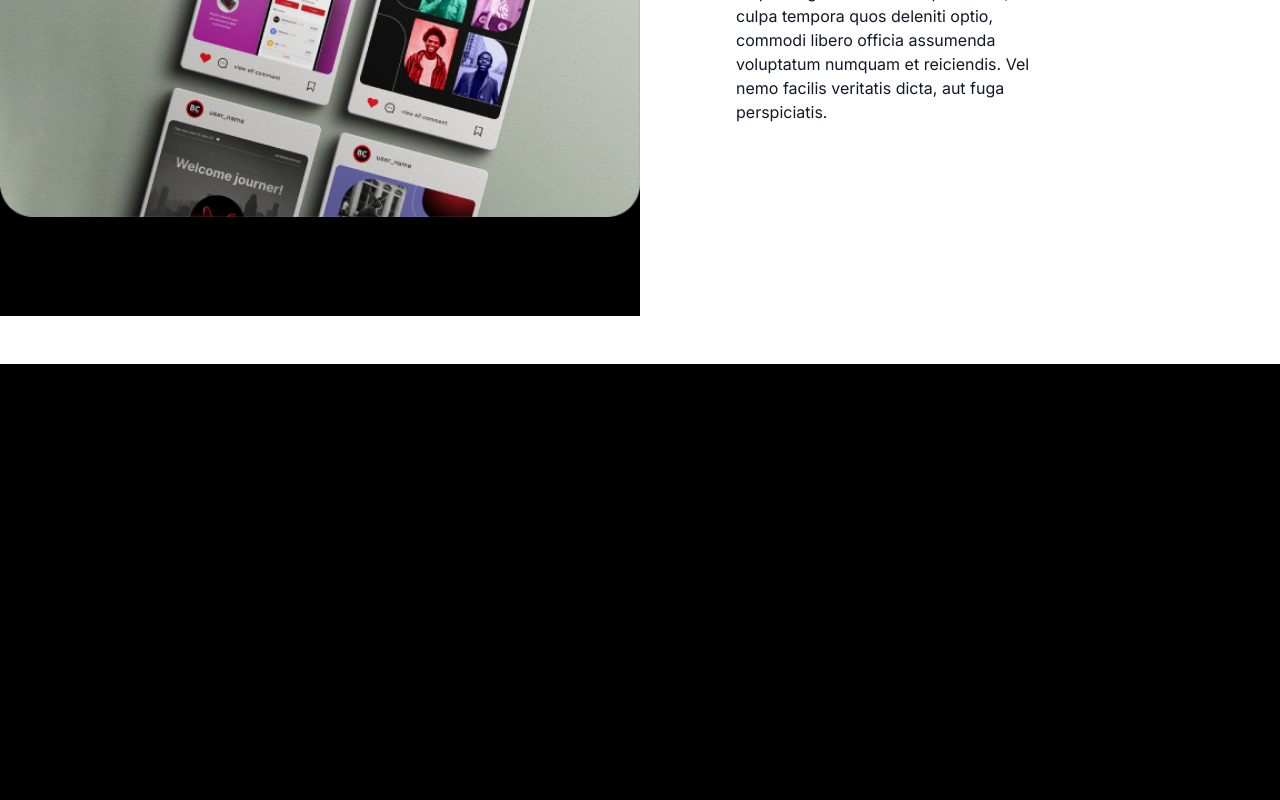
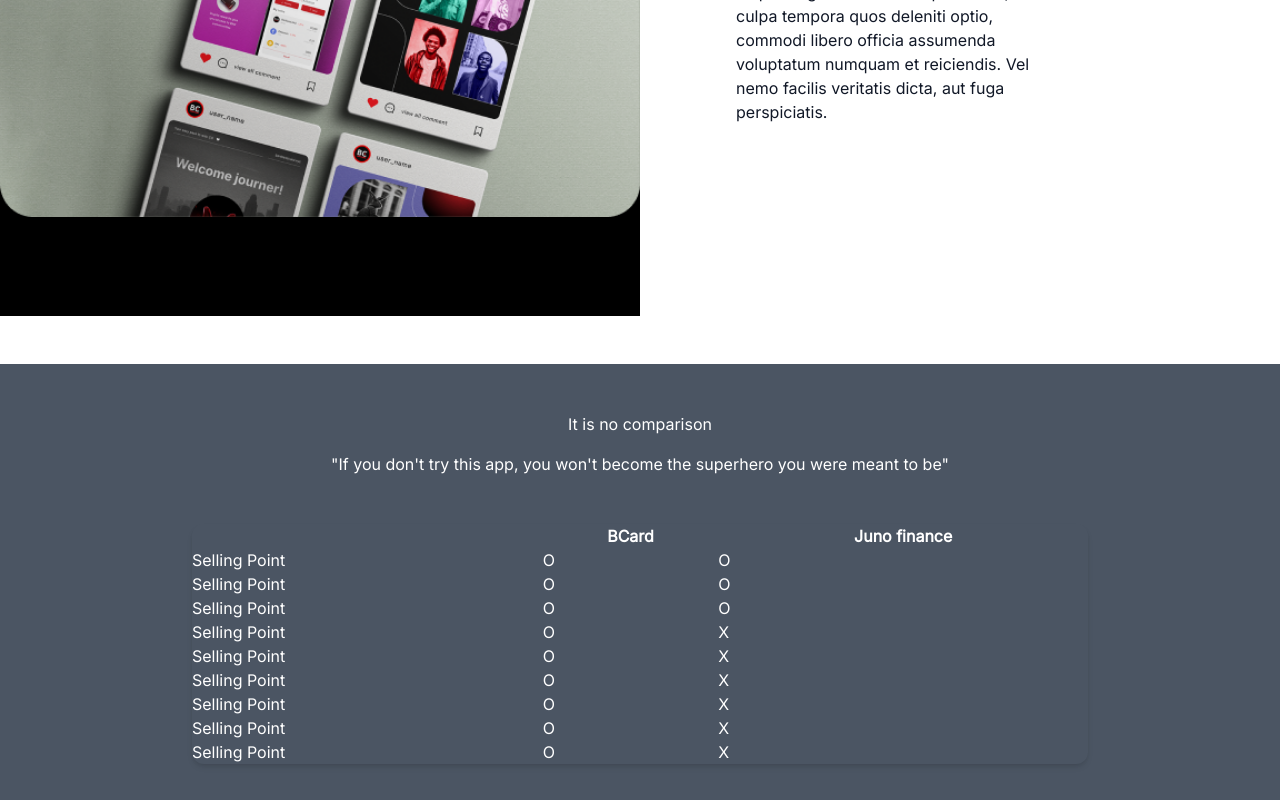
Before and after one commit to Bankless-Card/Bcard-website, a Next.js app: page / in a window 1280 px wide. Shown: the part 3398-4198 px from the top of the page. Before the commit the page ends 3762 px from the top, so only its background shows below. Built offline with nearby package versions, Linux system fonts and the light colour scheme.

Commit message:
Table section started

```diff
--- a/components/HeroSection.tsx
+++ b/components/HeroSection.tsx
@@ -117,7 +117,7 @@
           >
             <div className="w-full">
               <div className="w-full pl-4 pb-4">
-                {/* es nez ka pataisit vinu par apli so for now buus goofy, pectam var kkadu svg or sum tur ielikt */}
+                {/* too lazy to make it circular, so it will look goofy for now. Could change to an svg later. */}
                 <span className="rounded-[50%] border-2 border-solid"></span>
                 <span className="text-gray-500">Statistics</span>
               </div>
@@ -219,6 +219,85 @@
           </div>
         </div>
       </section>
+
+      <section
+        id="ComparisonSection"
+        className="content-center justify-center bg-gray-600 py-12"
+      >
+        <div
+          id="ComparisonContentContainer"
+          className="flex h-full grow flex-col"
+        >
+          <div
+            id="ComparisonText"
+            className="mb-12 flex flex-col content-center justify-center"
+          >
+            <h2 className="m-auto">It is no comparison</h2>
+            <p className="m-auto pt-4">
+              &quot;If you don&apos;t try this app, you won&apos;t become the
+              superhero you were meant to be&quot;
+            </p>
+          </div>
+          <div id="ComparisonTable" className="mx-48">
+            <table className="h-full w-full rounded-xl shadow-md">
+              <thead>
+                <tr>
+                  <th className=""></th>
+                  <th>BCard</th>
+                  <th>Juno finance</th>
+                </tr>
+              </thead>
+              <tbody>
+                <tr className="even:bg-blue-gray-50/50">
+                  <td>Selling Point</td>
+                  <td className="">O</td>
+                  <td>O</td>
+                </tr>
+                <tr className="even:bg-slate-blue-50/50">
+                  <td>Selling Point</td>
+                  <td>O</td>
+                  <td>O</td>
+                </tr>
+                <tr className="even:bg-blue-gray-50/50">
+                  <td>Selling Point</td>
+                  <td>O</td>
+                  <td>O</td>
+                </tr>
+                <tr className="even:bg-blue-gray-50/50">
+                  <td>Selling Point</td>
+                  <td>O</td>
+                  <td>X</td>
+                </tr>
+                <tr className="even:bg-blue-gray-50/50">
+                  <td>Selling Point</td>
+                  <td>O</td>
+                  <td>X</td>
+                </tr>
+                <tr className="even:bg-blue-gray-50/50">
+                  <td>Selling Point</td>
+                  <td>O</td>
+                  <td>X</td>
+                </tr>
+                <tr className="even:bg-blue-gray-50/50">
+                  <td>Selling Point</td>
+                  <td>O</td>
+                  <td>X</td>
+                </tr>
+                <tr className="even:bg-blue-gray-50/50">
+                  <td>Selling Point</td>
+                  <td>O</td>
+                  <td>X</td>
+                </tr>
+                <tr className="even:bg-blue-gray-50/50">
+                  <td>Selling Point</td>
+                  <td>O</td>
+                  <td>X</td>
+                </tr>
+              </tbody>
+            </table>
+          </div>
+        </div>
+      </section>
     </>
   );
 };
--- a/src/pages/index.tsx
+++ b/src/pages/index.tsx
@@ -11,7 +11,10 @@
     <>
       <Head>
         <title>Bankless Card</title>
-        <meta name="description" content="Support your community with every swipe!" />
+        <meta
+          name="description"
+          content="Support your community with every swipe!"
+        />
       </Head>
 
       <Navbar />
```
